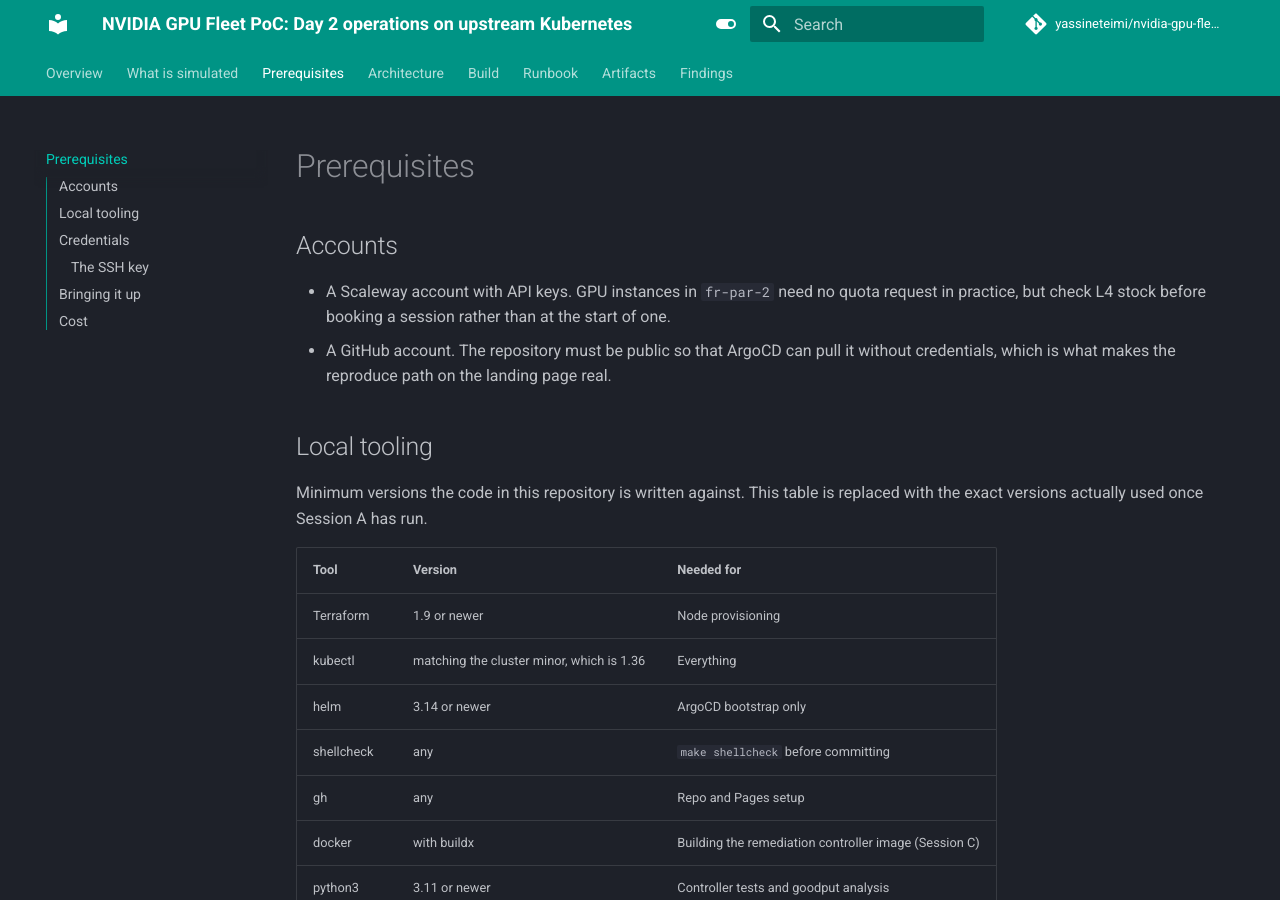
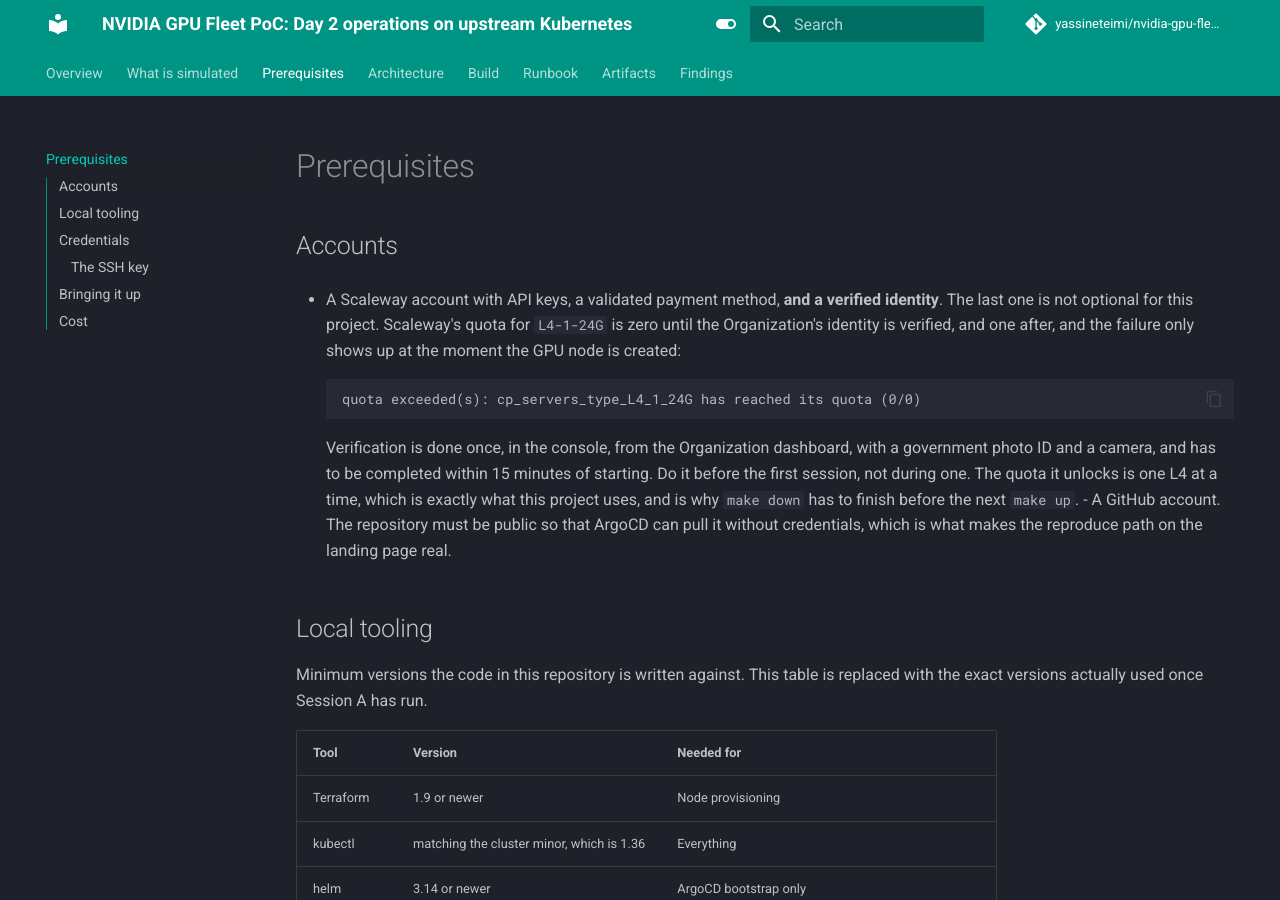
Before and after one commit to yassineteimi/nvidia-gpu-fleet-poc, an MkDocs documentation site: the page built from docs/prerequisites.md, in a window 1280 px wide and 900 px high. Built offline with MkDocs 1.6.1 and Material for MkDocs 9.7.7, drawn with Linux system fonts in a browser that asks for light colours; comment, search, counter and statistics services are not loaded.

Commit message:
Record the L4 quota wall, and correct the prerequisite that denied it
Second make up, now on kapsule_noble, got past image resolution and
stopped one step later:

  quota exceeded(s): cp_servers_type_L4_1_24G has reached its quota (0/0)

Scaleway's own quota table: L4-1-24G is 0 with a validated payment method,
1 once the Organization's identity is also verified. The prerequisites
page said GPU instances in fr-par-2 "need no quota request in practice".
That was written from impressions rather than from the table, and it was
wrong. It now states the requirement, the exact error it produces, and
that the unlocked quota is one L4 at a time.

The failure also closes something: kapsule_noble is accepted for an L4,
since the image lookup that failed last time passed this time.

````diff
--- a/docs/prerequisites.md
+++ b/docs/prerequisites.md
@@ -2,9 +2,20 @@
 
 ## Accounts
 
-- A Scaleway account with API keys. GPU instances in `fr-par-2` need no quota
-  request in practice, but check L4 stock before booking a session rather than at
-  the start of one.
+- A Scaleway account with API keys, a validated payment method, **and a verified
+  identity**. The last one is not optional for this project. Scaleway's quota for
+  `L4-1-24G` is zero until the Organization's identity is verified, and one after,
+  and the failure only shows up at the moment the GPU node is created:
+
+    ```text
+    quota exceeded(s): cp_servers_type_L4_1_24G has reached its quota (0/0)
+    ```
+
+    Verification is done once, in the console, from the Organization dashboard, with
+    a government photo ID and a camera, and has to be completed within 15 minutes of
+    starting. Do it before the first session, not during one. The quota it unlocks is
+    one L4 at a time, which is exactly what this project uses, and is why
+    `make down` has to finish before the next `make up`.
 - A GitHub account. The repository must be public so that ArgoCD can pull it without
   credentials, which is what makes the reproduce path on the landing page real.
 
````
Also changed, not shown: docs/01-platform.md (+7 -3 lines), docs/findings.md (+15 -0 lines).
